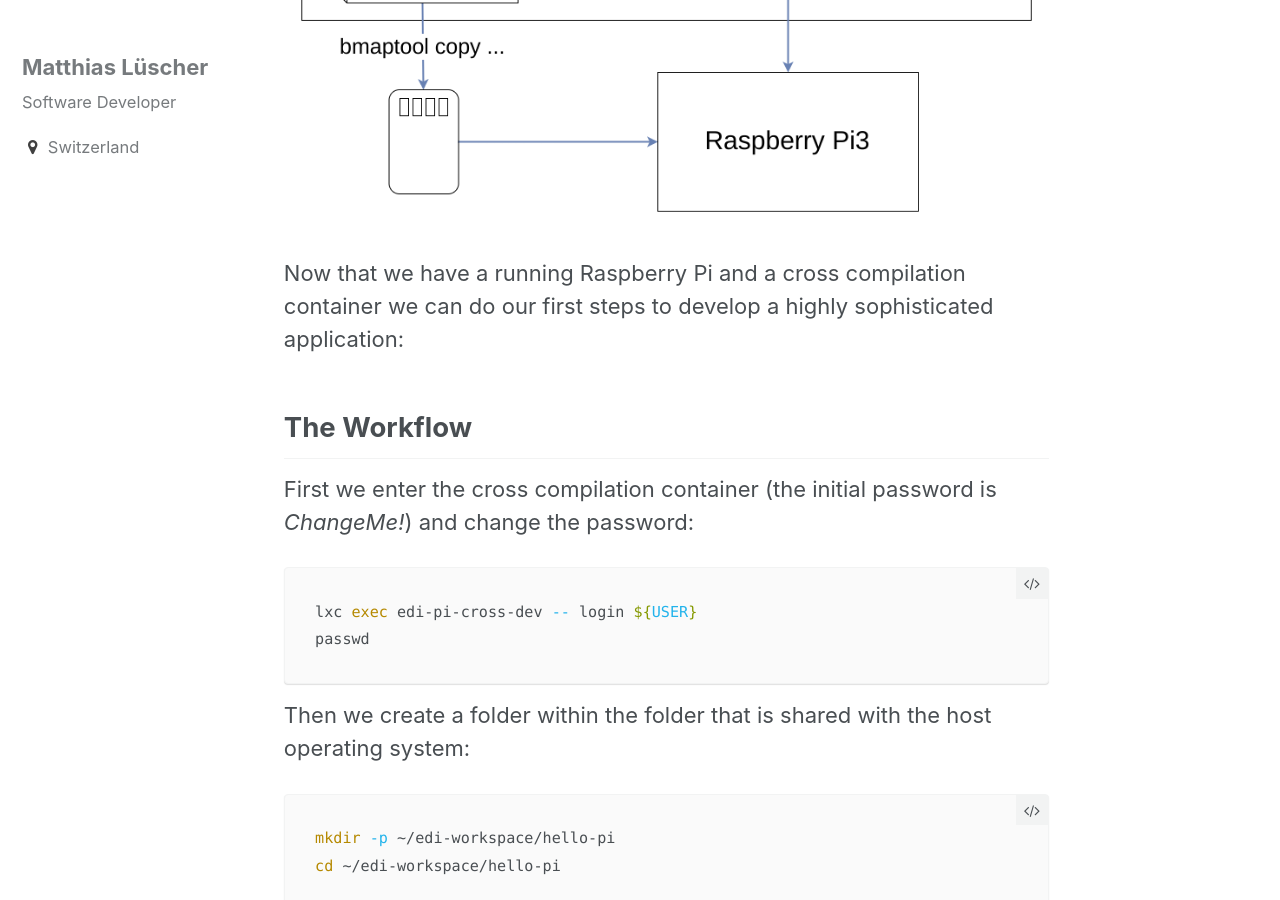
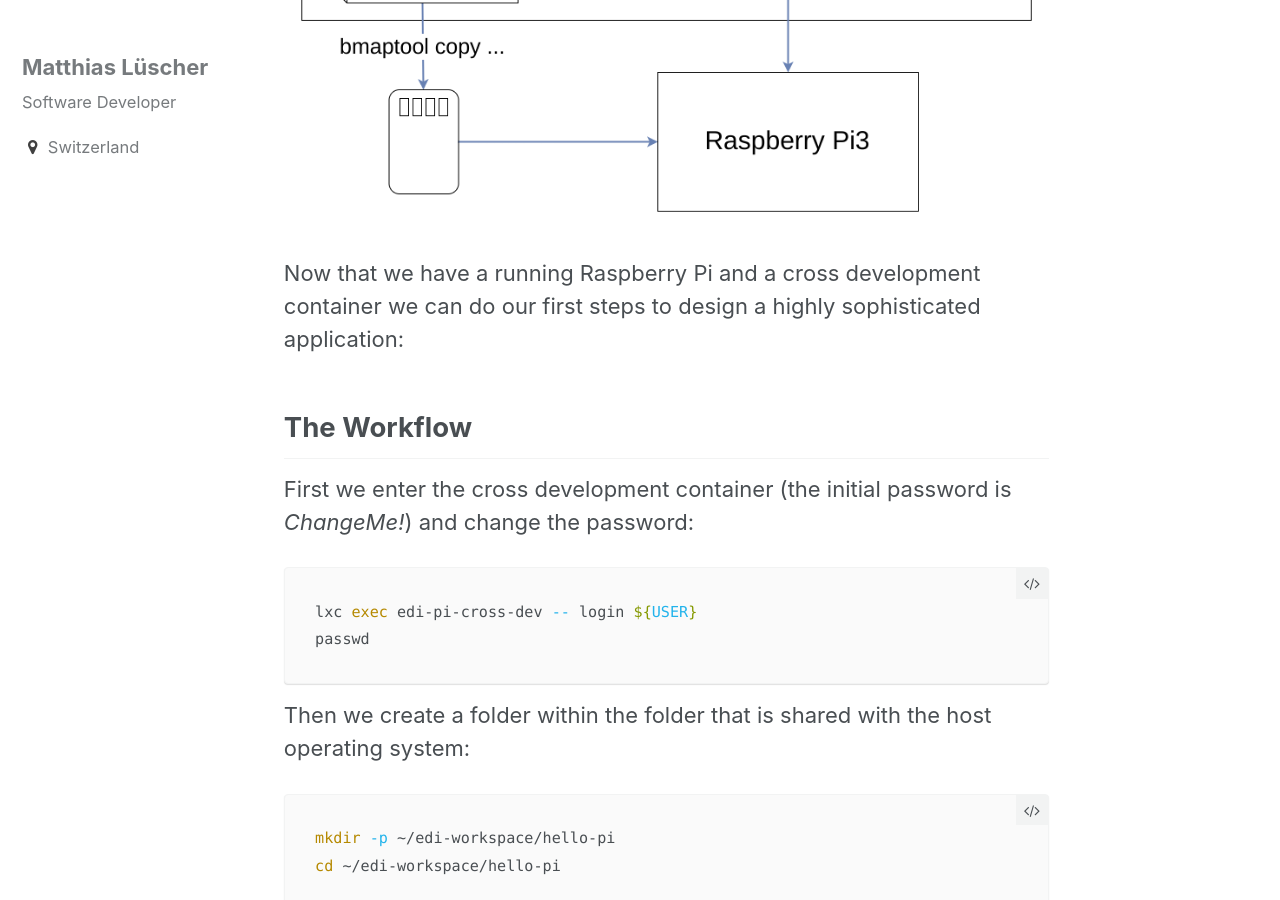
Before and after one commit to lueschem/lueschem.github.io, a Jekyll site: the page built from _posts/2017-12-14-A-new-Approach-to-Operating-System-Image-Generation.md, in a window 1280 px wide and 900 px high, scrolled down 5522 px. Built offline with Jekyll 4.4.1, drawn with Linux system fonts in a browser that asks for light colours; comment, search, counter and statistics services are not loaded; some of the changed text lies outside the part shown.

Commit message:
Minor fixups.

````diff
--- a/_posts/2017-12-14-A-new-Approach-to-Operating-System-Image-Generation.md
+++ b/_posts/2017-12-14-A-new-Approach-to-Operating-System-Image-Generation.md
@@ -140,12 +140,12 @@ so far:
 
 ![container and image artifacts](/assets/images/blog/edi_pi_artifacts.png){:class="img-responsive"}
 
-Now that we have a running Raspberry Pi and a cross compilation container
-we can do our first steps to develop a highly sophisticated application:
+Now that we have a running Raspberry Pi and a cross development container
+we can do our first steps to design a highly sophisticated application:
 
 ## The Workflow
 
-First we enter the cross compilation container (the initial password is
+First we enter the cross development container (the initial password is
 _ChangeMe!_) and change the password:
 
 ``` bash
````
Also changed, not shown: other parts of _posts/2017-12-14-A-new-Approach-to-Operating-System-Image-Generation.md (+1 -1 lines).
